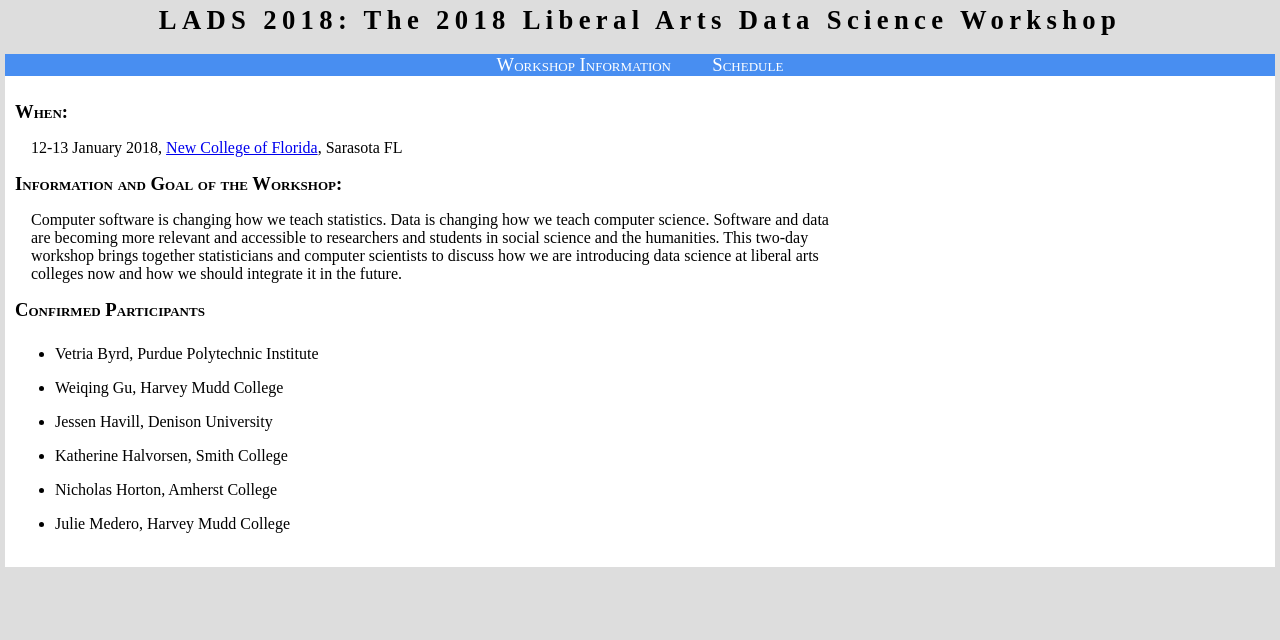
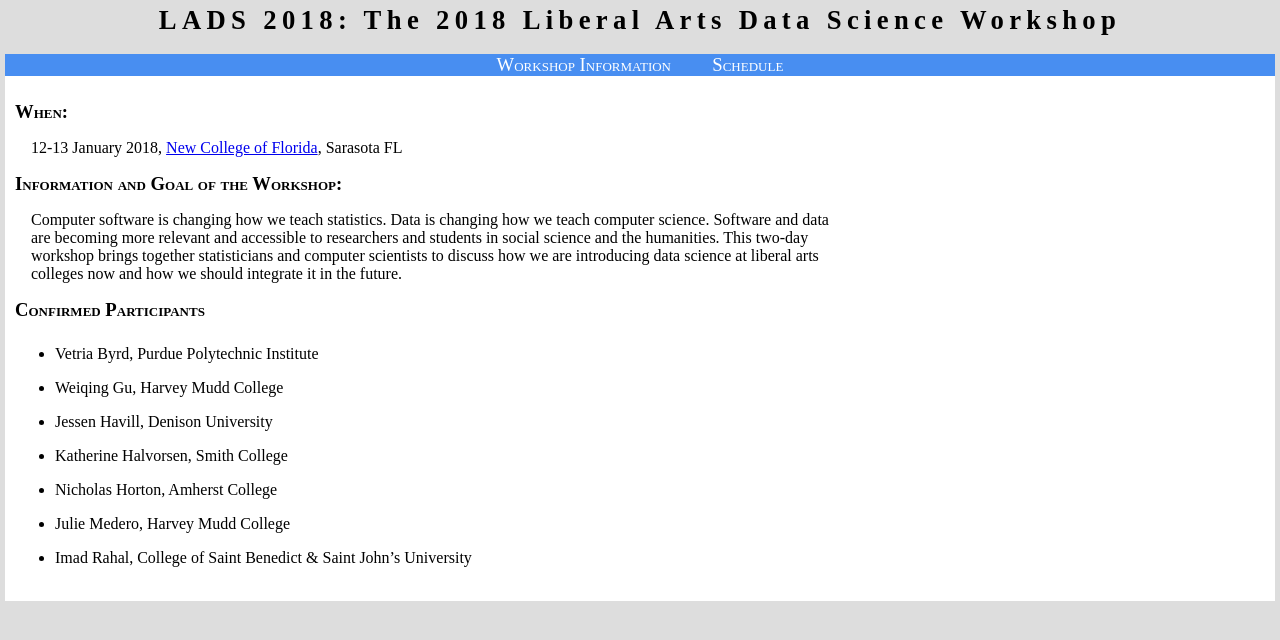
Before and after one commit to davidwgillman/davidwgillman.github.io, a Jekyll site: the page built from ladsworkshop/index.md, in a window 1280 px wide. Shown: the top 640 px of the page. Built offline with Jekyll 4.4.1, drawn with Linux system fonts in a browser that asks for light colours.

Commit message:
Add Imad

```diff
--- a/ladsworkshop/index.md
+++ b/ladsworkshop/index.md
@@ -20,3 +20,4 @@ Computer software is changing how we teach statistics. Data is changing how we t
 - Katherine Halvorsen, Smith College
 - Nicholas Horton, Amherst College
 - Julie Medero, Harvey Mudd College
+- Imad Rahal, College of Saint Benedict & Saint John's University
```
